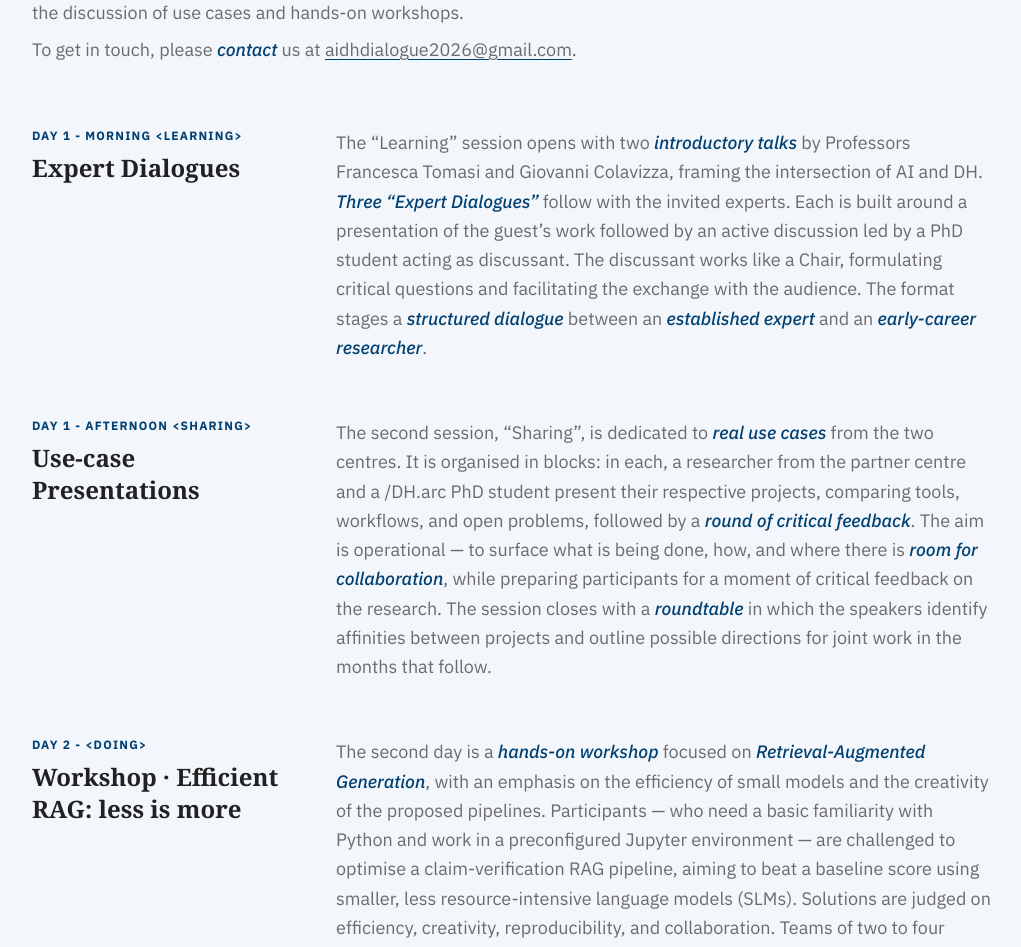
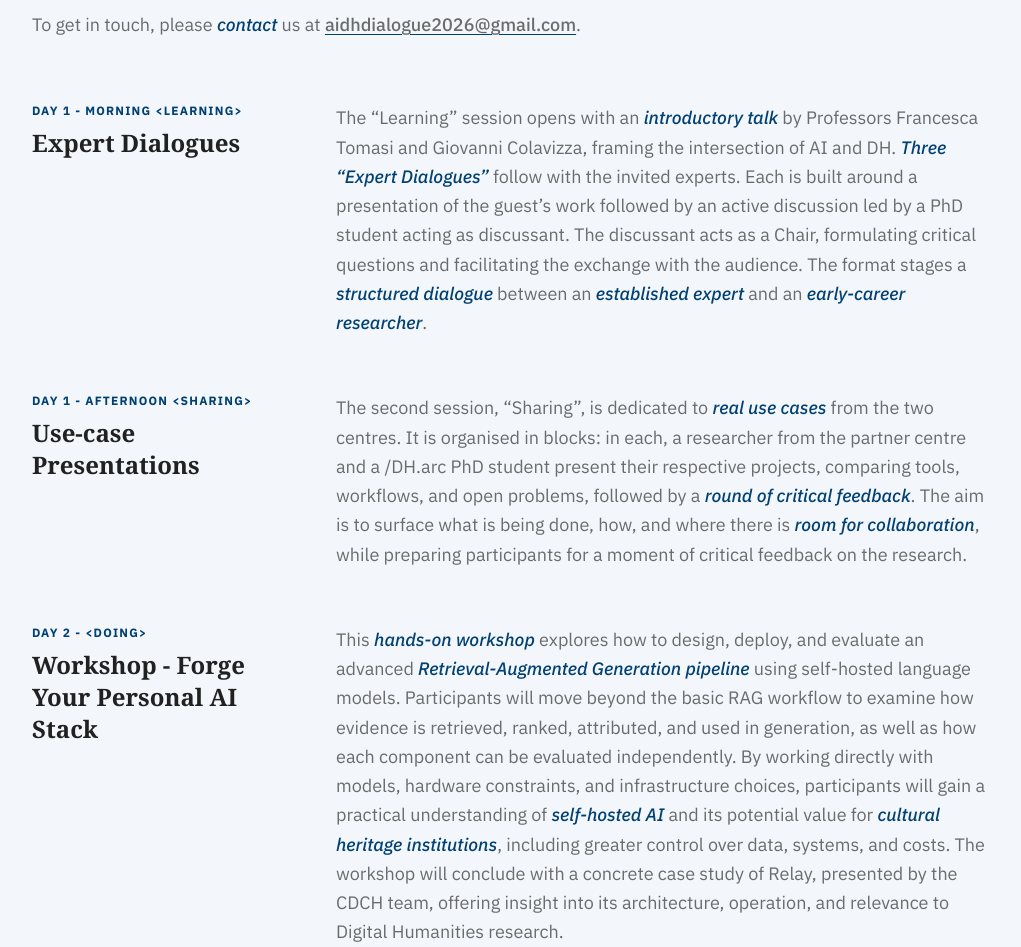
Before and after one commit to dharc-org/dharc-seminars, a React (Vite) app: page / in a window 1280 px wide. Shown: the part 3125-4072 px from the top of the page, without its empty margins (128-1149 px from the left). Built offline with nearby package versions, Linux system fonts and the light colour scheme; a web font is replaced by a local one.

Commit message:
feat(content): revise the day-2 workshop and tighten day-1 session descriptions

```diff
--- a/public/data/program.json
+++ b/public/data/program.json
@@ -124,8 +124,8 @@
               "id": "sl-3-1",
               "time": "9:00 - 13:00",
               "type": "keynote",
-              "speaker": "Efficient RAG: less is more",
-              "title": "Retrieval-Augmented Generation with a focus on the efficiency of small models and the creativity of the proposed pipelines"
+              "speaker": "Forge Your Personal AI Stack",
+              "title": "A Laboratory for Advanced RAG with Self-Hosted LLMs"
             }
           ]
         }
--- a/src/components/About.jsx
+++ b/src/components/About.jsx
@@ -5,10 +5,10 @@ const blocks = [
     eyebrow: 'Day 1 - Morning <LEARNING>',
     title: 'Expert Dialogues',
     body: <>
-    The “Learning” session opens with two <span className="italic text-accent font-medium">introductory talks</span> by Professors Francesca Tomasi and
+    The “Learning” session opens with an <span className="italic text-accent font-medium">introductory talk</span> by Professors Francesca Tomasi and
     Giovanni Colavizza, framing the intersection of AI and DH. <span className="italic text-accent font-medium">Three “Expert Dialogues”</span> follow with the
     invited experts. Each is built around a presentation of the guest’s work followed by an active
-    discussion led by a PhD student acting as discussant. The discussant works like a Chair, formulating critical questions and facilitating
+    discussion led by a PhD student acting as discussant. The discussant acts as a Chair, formulating critical questions and facilitating
     the exchange with the audience. The format stages a <span className="italic text-accent font-medium">structured dialogue</span> between an <span className="italic text-accent font-medium">established
     expert</span> and an <span className="italic text-accent font-medium">early-career researcher</span>.
     </>,
@@ -20,25 +20,18 @@ const blocks = [
     The second session, “Sharing”, is dedicated to <span className="italic text-accent font-medium">real use cases</span> from the two centres. It
     is organised in blocks: in each, a researcher from the partner centre and a /DH.arc PhD student
     present their respective projects, comparing tools, workflows, and open problems, followed by a
-    <span className="italic text-accent font-medium"> round of critical feedback</span>. The aim is operational — to surface what is being done, how, and
+    <span className="italic text-accent font-medium"> round of critical feedback</span>. The aim is to surface what is being done, how, and
     where there is <span className="italic text-accent font-medium">room for collaboration</span>, while preparing participants for a moment of critical
-    feedback on the research. The session closes with a <span className="italic text-accent font-medium">roundtable</span> in which the speakers identify
-    affinities between projects and outline possible directions for joint work in the months that
-    follow.
+    feedback on the research.
     </>,
   },
   {
     eyebrow: 'Day 2 - <DOING>',
-    title: 'Workshop · Efficient RAG: less is more',
+    title: 'Workshop - Forge Your Personal AI Stack',
     body: <>
-    The second day is a <span className="italic text-accent font-medium">hands-on workshop</span> focused on <span className="italic text-accent font-medium">Retrieval-Augmented Generation</span>, with an
-    emphasis on the efficiency of small models and the creativity of the proposed pipelines.
-    Participants — who need a basic familiarity with Python and work in a preconfigured Jupyter
-    environment — are challenged to optimise a claim-verification RAG pipeline, aiming to beat a
-    baseline score using smaller, less resource-intensive language models (SLMs). Solutions are
-    judged on efficiency, creativity, reproducibility, and collaboration. Teams of two to four
-    submit their code and a short report; each project is then run on the full dataset by the
-    organisers, and scores are revealed on screen to announce the winners.
+      This <span className="italic text-accent font-medium">hands-on workshop</span> explores how to design, deploy, and evaluate an advanced <span className="italic text-accent font-medium">Retrieval-Augmented Generation pipeline</span> using self-hosted language models. Participants will move beyond the basic RAG workflow to examine how evidence is retrieved, ranked, attributed, and used in generation, as well as how each component can be evaluated independently.
+      By working directly with models, hardware constraints, and infrastructure choices, participants will gain a practical understanding of <span className="italic text-accent font-medium">self-hosted AI</span> and its potential value for <span className="italic text-accent font-medium">cultural heritage institutions</span>, including greater control over data, systems, and costs.
+      The workshop will conclude with a concrete case study of Relay, presented by the CDCH team, offering insight into its architecture, operation, and relevance to Digital Humanities research.
     </>,
   },
 ]
@@ -56,7 +49,7 @@ export default function About() {
             intelligence reshape the questions, sources, and practices of the humanities, across two days that move from expert
             dialogues to the discussion of use cases and hands-on workshops.
           </p>
-          <p className="max-w-3xl font-body text-lg leading-relaxed text-text-muted">To get in touch, please <span className="italic text-accent font-medium">contact</span> us at <a href="aidhdialogue2026@gmail.com">aidhdialogue2026@gmail.com</a>.</p>
+          <p className="max-w-3xl font-body text-lg leading-relaxed text-text-muted">To get in touch, please <span className="italic text-accent font-medium">contact</span> us at <a className="font-medium" href="mailto:aidhdialogue2026@gmail.com">aidhdialogue2026@gmail.com</a>.</p>
         </div>
         <div className="space-y-14">
           {blocks.map((block) => (
```
